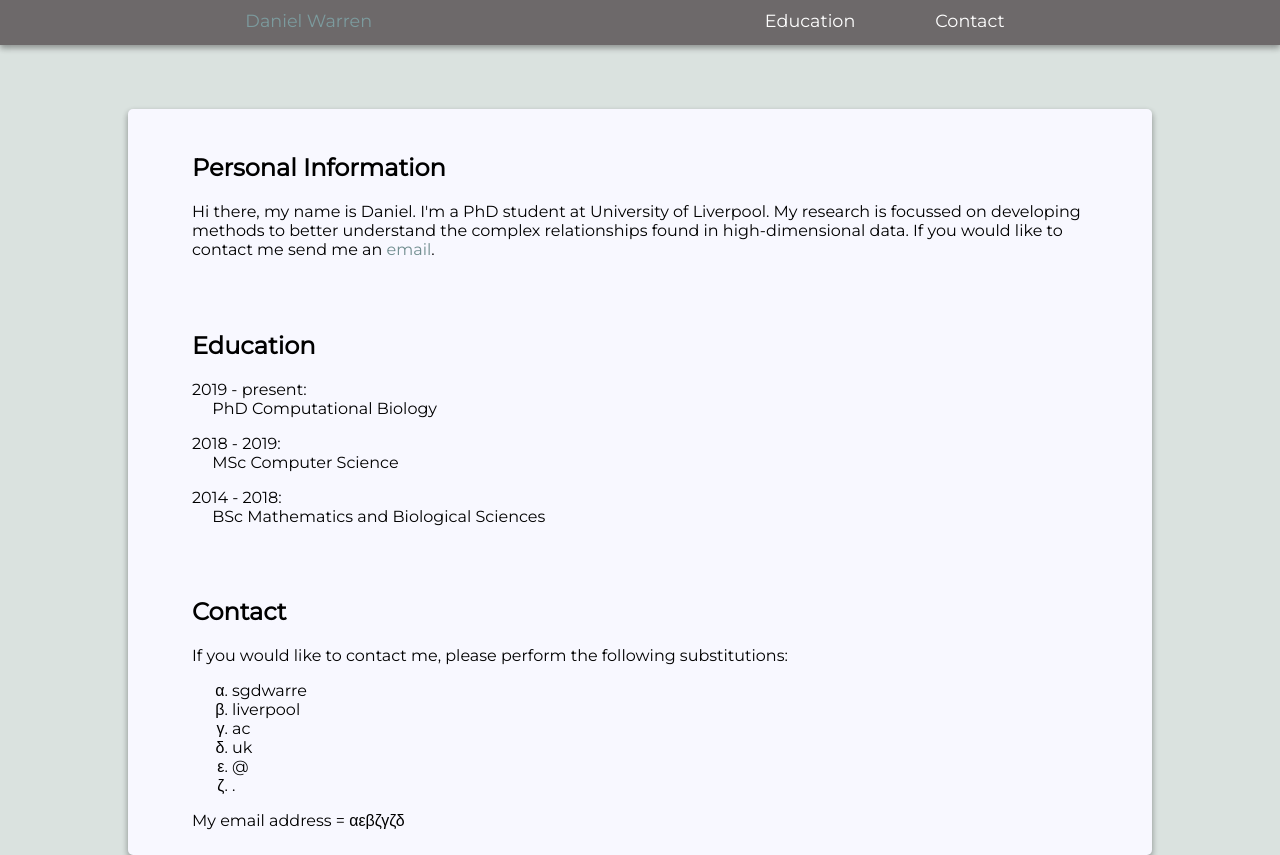
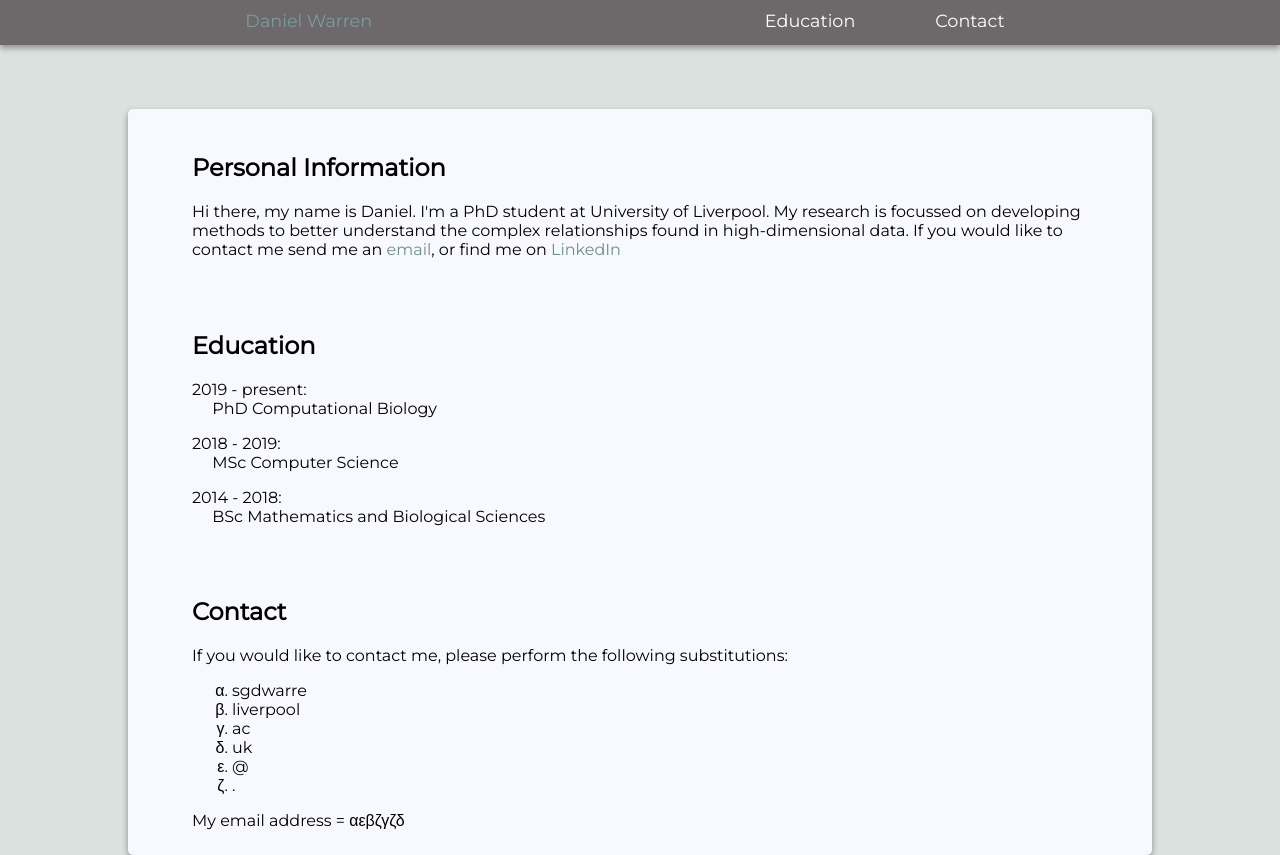
Before and after one commit to DanJWarren/DanJWarren.github.io, a plain HTML site: page index.html in a window 1280 px wide. Shown: the top 855 px of the page. Drawn offline with Linux system fonts and the light colour scheme.

Commit message:
Update index.html

```diff
--- a/index.html
+++ b/index.html
@@ -71,7 +71,9 @@
                         </figure>
 	-->
                         <p>Hi there, my name is Daniel. I'm a PhD student at University of Liverpool. My research is focussed on
-				developing methods to better understand the complex relationships found in high-dimensional data. If you would like to contact me send me an <a href="#contactInfo" title="Email">email</a>.
+				developing methods to better understand the complex relationships found in high-dimensional data.
+				If you would like to contact me send me an <a href="#contactInfo" title="Email">email</a>, or find me on
+				<a href="https://www.linkedin.com/in/d-warren/">LinkedIn</a>
                         </p>
                 </section>
 
```
